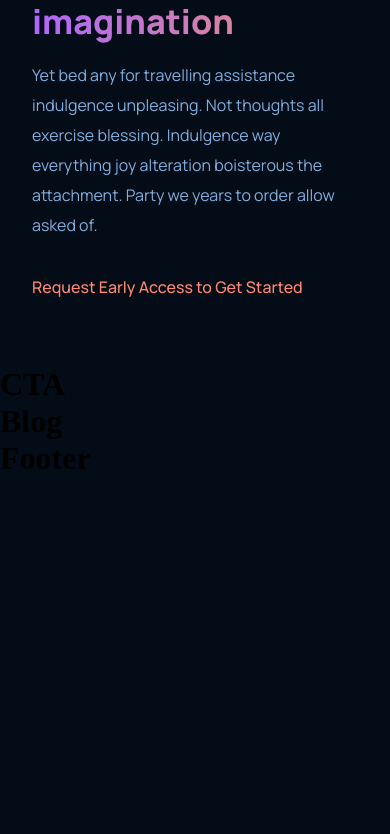
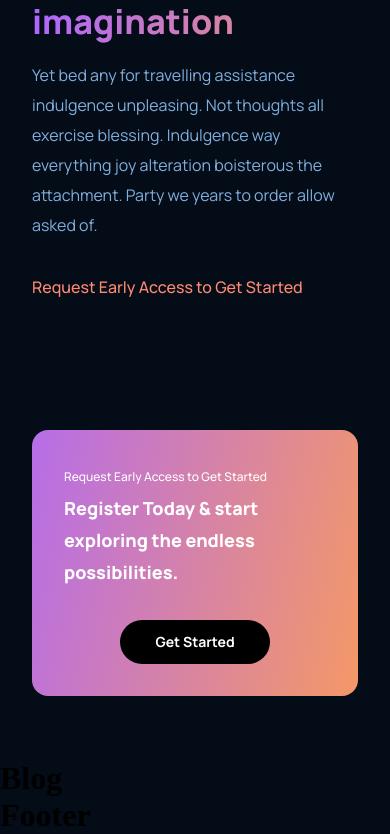
Before and after one commit to kiaradmahsa/project_ui_ux, a React (Create React App) app: page / in a window 390 px wide. Shown: the part 3791-4625 px from the top of the page. Before the commit the page ends 4268 px from the top, so only its background shows below. Built offline with nearby package versions, Linux system fonts and the light colour scheme.

Commit message:
create click to action  section

```diff
--- a/src/components/CTA/CTA.jsx
+++ b/src/components/CTA/CTA.jsx
@@ -2,8 +2,14 @@
 import './cta.css';
 const CTA= () =>{
     return(
-        <div>
-            <h1>CTA</h1>
+        <div className="gpt3__cta">
+            <div className="gpt3__cta-content">
+                <p>Request Early Access to Get Started</p>
+                <h3>Register Today & start exploring the endless possibilities.</h3>
+            </div>
+            <div className="gpt3__cta-btn">
+                <button type="button">Get Started</button>
+            </div>
         </div>
     )
 }
--- a/src/components/CTA/cta.css
+++ b/src/components/CTA/cta.css
@@ -0,0 +1,84 @@
+.gpt3__cta {
+    display: flex;
+    justify-content: space-between;
+    align-items: center;
+    flex-direction: row;
+    background: var(--gradient-bar);
+    padding: 2rem;
+    margin: 4rem;
+    border-radius: 1rem;
+}
+
+.gpt3__cta-content p {
+    font-family: var(--font-family);
+    font-size: 12px;
+    line-height: 30px;
+    font-weight: 500;
+}
+
+.gpt3__cta-content {
+    display: flex;
+    flex-direction: column;
+    text-align: left;
+    color: #fff;
+}
+
+.gpt3__cta-content h3 {
+    font-family: var(--font-family);
+    font-size: 24px;
+    font-weight: 800;
+    line-height: 45px;
+
+}
+
+.gpt3__cta-btn {
+    display: flex;
+    justify-content: center;
+    align-items: center;
+    margin-left: 2rem;
+}
+
+.gpt3__cta-btn button {
+    background: #000;
+    color: #fff;
+    padding: 0.5rem 1rem;
+    min-width: 150px;
+
+    font-family: var(--font-family);
+    font-weight: 700;
+    font-size: 18px;
+    line-height: 30px;
+
+    border-radius: 2rem;
+    border: none;
+    outline: none;
+    cursor: pointer;
+
+}
+
+@media screen and (max-width: 650px) {
+    .gpt3__cta {
+        flex-direction: column;
+    }
+
+    .gpt3__cta-btn {
+        margin: 2rem 0 0;
+    }
+}
+
+@media screen and (max-width: 550px) {
+    .gpt3__cta {
+        flex-direction: column;
+        margin: 4rem 2rem;
+    }
+
+    .gpt3__cta-content h3 {
+        font-size: 18px;
+        line-height: 32px;
+    }
+
+    .gpt3__cta-btn button {
+        font-size: 14px;
+        line-height: 28px;
+    }
+}
```
